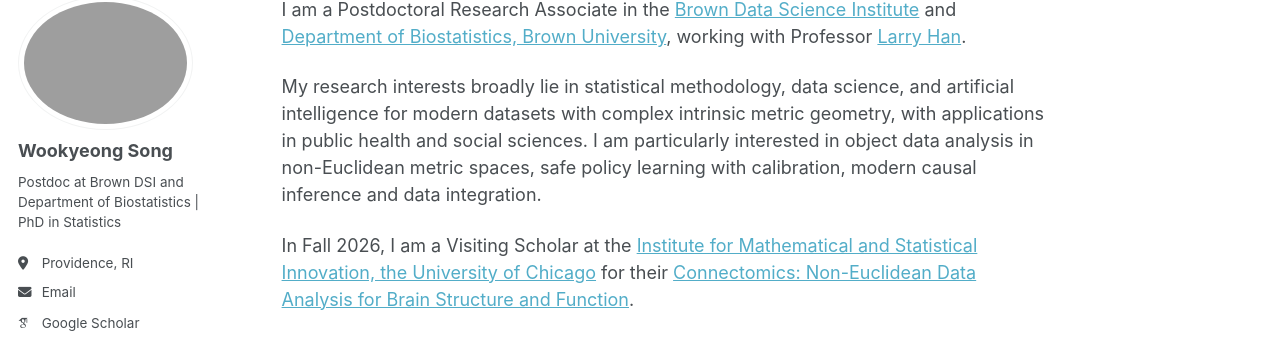
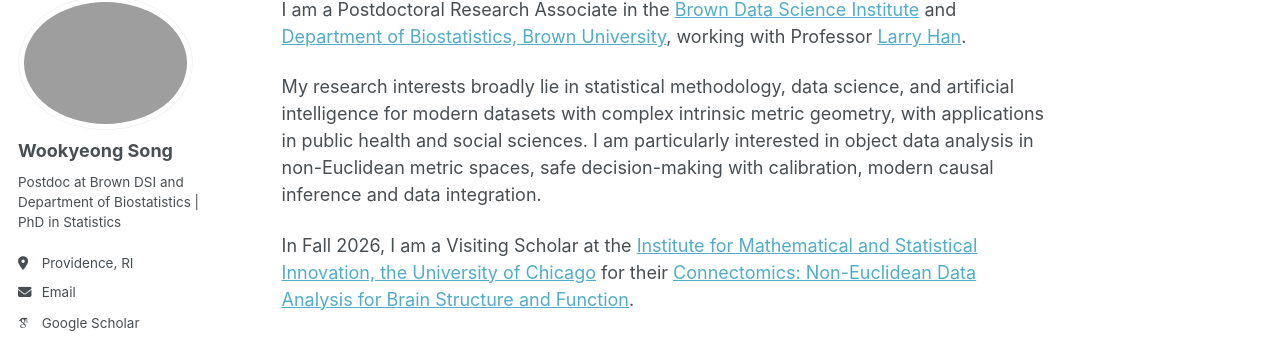
Before and after one commit to wookyeongSong/wookyeongsong.github.io, a Jekyll site: the page built from _pages/about.md, in a window 1280 px wide. Shown: the part 103-443 px from the top of the page. Built offline with Jekyll 4.4.1, drawn with Linux system fonts in a browser that asks for light colours; some web fonts are replaced; a script bundle is joined from its source files by our own code; library files that are not in the unit come from our copies.

Commit message:
Update about.md

```diff
--- a/_pages/about.md
+++ b/_pages/about.md
@@ -10,7 +10,7 @@
 I am a Postdoctoral Research Associate in the [Brown Data Science Institute](https://dsi.brown.edu/people/wookyeong-song) and [Department of Biostatistics, Brown University](https://facultyaffairs.sph.brown.edu/postdocs/research-associates), working with Professor [Larry Han](https://larrylehan.github.io/).
 
 My research interests broadly lie in statistical methodology, data science, and artificial intelligence for modern datasets with complex intrinsic metric geometry, with applications in public health and social sciences.
-I am particularly interested in object data analysis in non-Euclidean metric spaces, safe policy learning with calibration, modern causal inference and data integration.
+I am particularly interested in object data analysis in non-Euclidean metric spaces, safe decision-making with calibration, modern causal inference and data integration.
 
 In Fall 2026, I am a Visiting Scholar at the [Institute for Mathematical and Statistical Innovation, the University of Chicago](https://www.imsi.institute/) for their [Connectomics:
 Non-Euclidean Data Analysis for Brain Structure and Function](https://www.imsi.institute/activities/connectomics-non-euclidean-data-analysis-for-brain-structure-and-function/).
```
